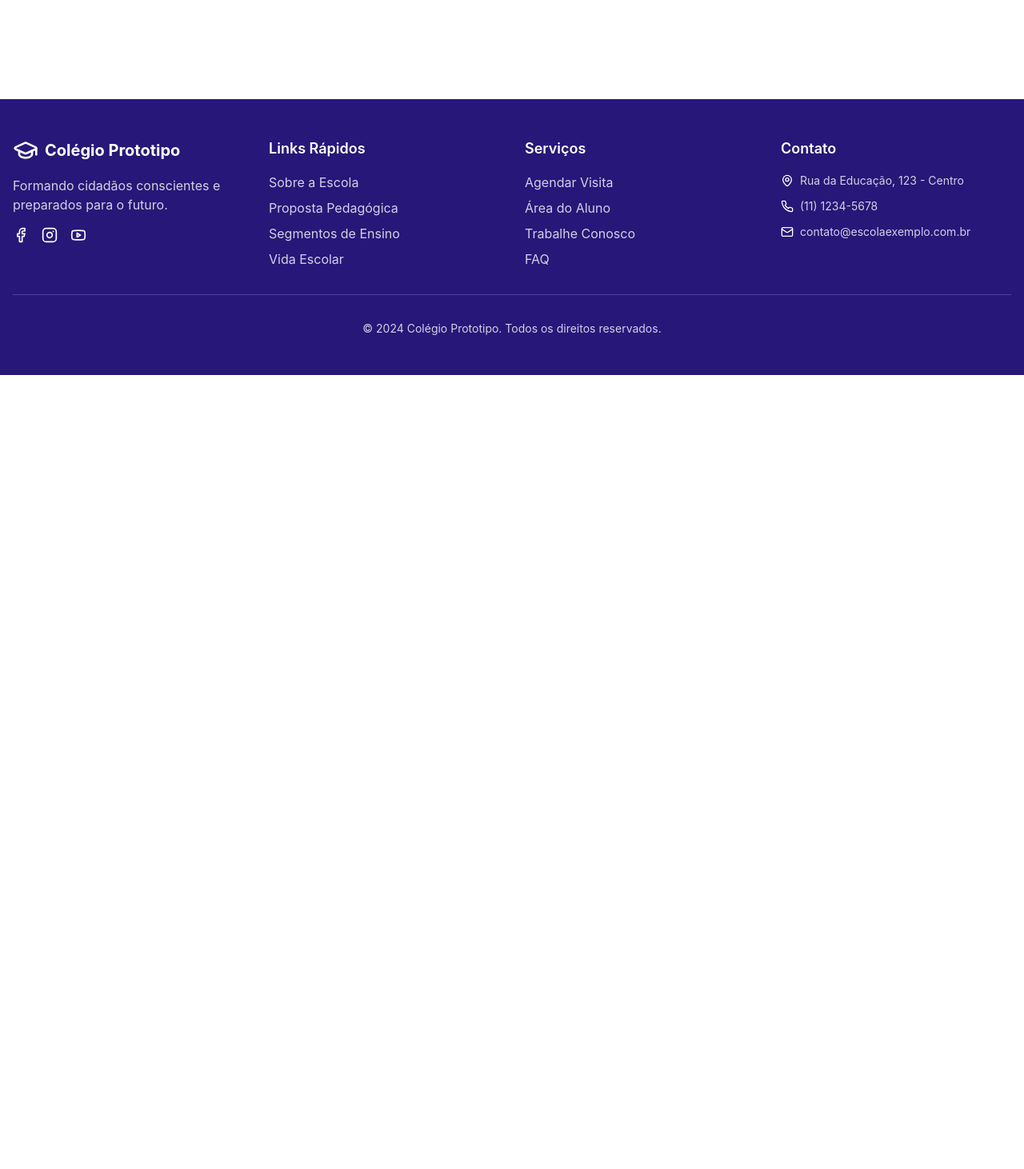
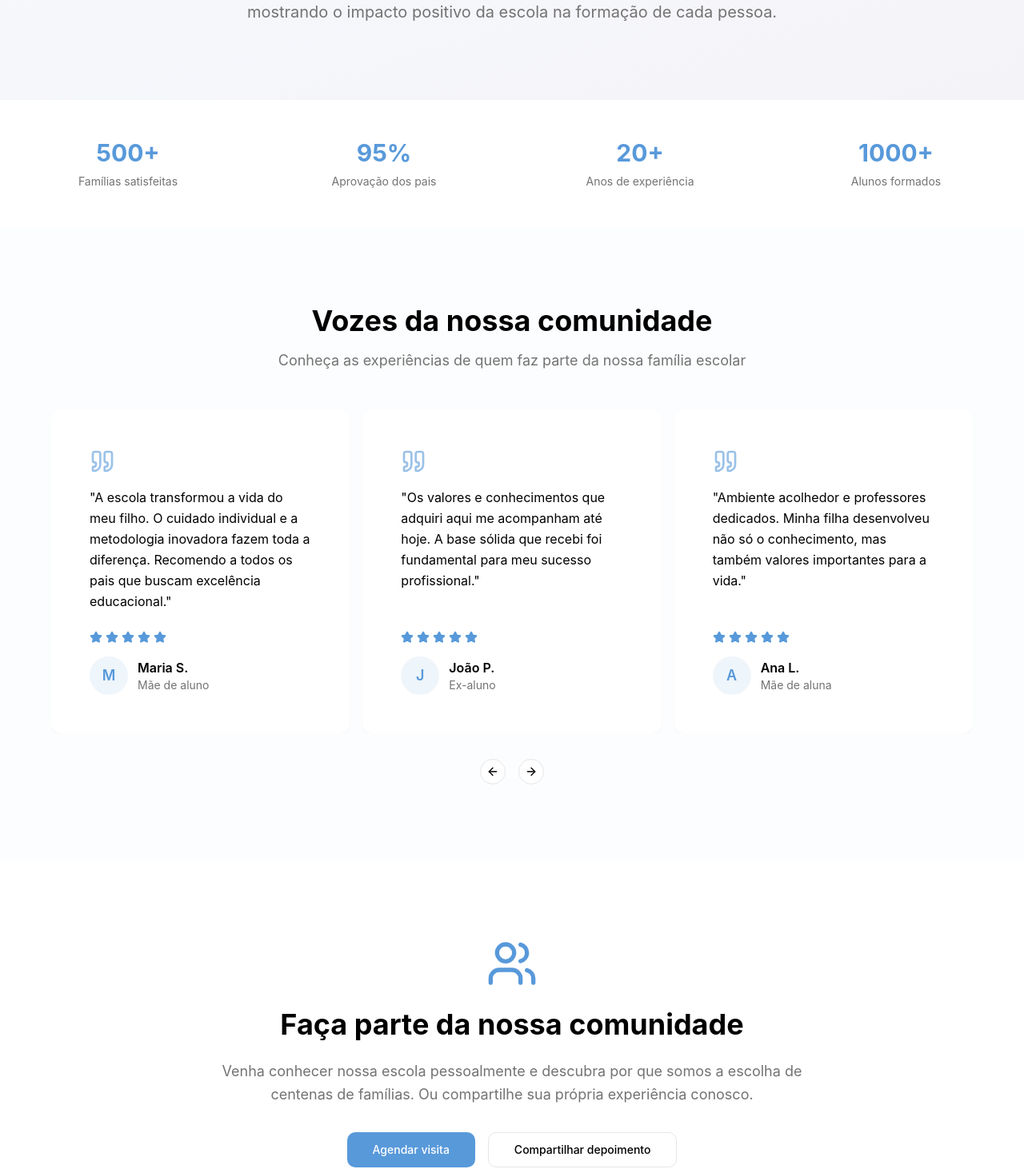
Before and after one commit to VonoxDeveloper/prototipo-marcosrichardson, a React (Vite) app: page /depoimentos in a window 1280 px wide. Shown: the part 331-1793 px from the top of the page at 80% size. Before the commit the page ends 800 px from the top, so only its background shows below. Built offline with nearby package versions, Linux system fonts and the light colour scheme.

Commit message:
Add Depoimentos page

```diff
--- a/src/pages/Depoimentos.tsx
+++ b/src/pages/Depoimentos.tsx
@@ -1,17 +1,196 @@
 import HoverGradientNavBar from '@/components/ui/hover-gradient-nav-bar';
 import Footer from '@/components/Footer';
+import { Card, CardContent } from '@/components/ui/card';
+import { Carousel, CarouselContent, CarouselItem, CarouselNext, CarouselPrevious } from '@/components/ui/carousel';
+import { Button } from '@/components/ui/button';
+import { Quote, Star, Heart, Users } from 'lucide-react';
+
+const testimonials = [
+  {
+    id: 1,
+    name: "Maria S.",
+    role: "Mãe de aluno",
+    avatar: "M",
+    text: "A escola transformou a vida do meu filho. O cuidado individual e a metodologia inovadora fazem toda a diferença. Recomendo a todos os pais que buscam excelência educacional.",
+    rating: 5
+  },
+  {
+    id: 2,
+    name: "João P.",
+    role: "Ex-aluno",
+    avatar: "J",
+    text: "Os valores e conhecimentos que adquiri aqui me acompanham até hoje. A base sólida que recebi foi fundamental para meu sucesso profissional.",
+    rating: 5
+  },
+  {
+    id: 3,
+    name: "Ana L.",
+    role: "Mãe de aluna",
+    avatar: "A",
+    text: "Ambiente acolhedor e professores dedicados. Minha filha desenvolveu não só o conhecimento, mas também valores importantes para a vida.",
+    rating: 5
+  },
+  {
+    id: 4,
+    name: "Carlos M.",
+    role: "Pai de aluno",
+    avatar: "C",
+    text: "A comunicação escola-família é excelente. Sempre bem informados sobre o desenvolvimento dos nossos filhos. Uma parceria que realmente funciona.",
+    rating: 5
+  },
+  {
+    id: 5,
+    name: "Lucia R.",
+    role: "Ex-aluna",
+    avatar: "L",
+    text: "Guardarei para sempre as memórias dos anos que passei aqui. Uma escola que prepara para a vida, não apenas para provas.",
+    rating: 5
+  },
+  {
+    id: 6,
+    name: "Roberto F.",
+    role: "Pai de aluno",
+    avatar: "R",
+    text: "Infraestrutura moderna e equipe pedagógica sempre atualizada. É visível o comprometimento com a educação de qualidade.",
+    rating: 5
+  }
+];
 
 const Depoimentos = () => {
   return (
     <div className="min-h-screen">
       <HoverGradientNavBar />
       <main className="pt-16">
-        <div className="container mx-auto px-4 py-12 sm:py-20">
-          <h1 className="text-4xl font-bold text-center mb-8">Depoimentos</h1>
-          <p className="text-lg text-center text-muted-foreground">
-            Página em desenvolvimento...
-          </p>
-        </div>
+        {/* Hero Section */}
+        <section className="bg-gradient-to-br from-primary/5 to-secondary/5 py-16 sm:py-24">
+          <div className="container mx-auto px-4 text-center">
+            <div className="inline-flex items-center gap-2 bg-primary/10 text-primary px-4 py-2 rounded-full text-sm font-medium mb-6">
+              <Heart className="w-4 h-4" />
+              Depoimentos
+            </div>
+            <h1 className="text-4xl sm:text-5xl lg:text-6xl font-bold mb-6 text-gradient">
+              O que dizem sobre nós
+            </h1>
+            <p className="text-lg sm:text-xl text-muted-foreground max-w-3xl mx-auto leading-relaxed">
+              Os depoimentos refletem as experiências reais de alunos, pais e ex-alunos,
+              mostrando o impacto positivo da escola na formação de cada pessoa.
+            </p>
+          </div>
+        </section>
+
+        {/* Stats Section */}
+        <section className="py-12 bg-white">
+          <div className="container mx-auto px-4">
+            <div className="grid grid-cols-2 md:grid-cols-4 gap-8 text-center">
+              <div className="space-y-2">
+                <div className="text-3xl font-bold text-primary">500+</div>
+                <div className="text-sm text-muted-foreground">Famílias satisfeitas</div>
+              </div>
+              <div className="space-y-2">
+                <div className="text-3xl font-bold text-primary">95%</div>
+                <div className="text-sm text-muted-foreground">Aprovação dos pais</div>
+              </div>
+              <div className="space-y-2">
+                <div className="text-3xl font-bold text-primary">20+</div>
+                <div className="text-sm text-muted-foreground">Anos de experiência</div>
+              </div>
+              <div className="space-y-2">
+                <div className="text-3xl font-bold text-primary">1000+</div>
+                <div className="text-sm text-muted-foreground">Alunos formados</div>
+              </div>
+            </div>
+          </div>
+        </section>
+
+        {/* Testimonials Section */}
+        <section className="py-16 sm:py-24 bg-muted/20">
+          <div className="container mx-auto px-4">
+            <div className="text-center mb-12">
+              <h2 className="text-3xl sm:text-4xl font-bold mb-4">
+                Vozes da nossa comunidade
+              </h2>
+              <p className="text-lg text-muted-foreground">
+                Conheça as experiências de quem faz parte da nossa família escolar
+              </p>
+            </div>
+
+            <div className="max-w-6xl mx-auto">
+              <Carousel
+                opts={{
+                  align: "start",
+                  loop: true,
+                }}
+                className="w-full"
+              >
+                <CarouselContent className="-ml-2 md:-ml-4">
+                  {testimonials.map((testimonial) => (
+                    <CarouselItem key={testimonial.id} className="pl-2 md:pl-4 md:basis-1/2 lg:basis-1/3">
+                      <Card className="card-school h-full border-0">
+                        <CardContent className="p-6 h-full flex flex-col">
+                          <Quote className="w-8 h-8 text-primary mb-4 opacity-60" />
+
+                          <p className="text-foreground mb-6 flex-1 leading-relaxed">
+                            "{testimonial.text}"
+                          </p>
+
+                          <div className="flex items-center gap-1 mb-4">
+                            {[...Array(testimonial.rating)].map((_, i) => (
+                              <Star key={i} className="w-4 h-4 fill-primary text-primary" />
+                            ))}
+                          </div>
+
+                          <div className="flex items-center gap-3">
+                            <div className="w-12 h-12 bg-primary/10 rounded-full flex items-center justify-center">
+                              <span className="text-primary font-semibold text-lg">
+                                {testimonial.avatar}
+                              </span>
+                            </div>
+                            <div>
+                              <div className="font-semibold text-foreground">
+                                {testimonial.name}
+                              </div>
+                              <div className="text-sm text-muted-foreground">
+                                {testimonial.role}
+                              </div>
+                            </div>
+                          </div>
+                        </CardContent>
+                      </Card>
+                    </CarouselItem>
+                  ))}
+                </CarouselContent>
+                <div className="flex justify-center gap-4 mt-8">
+                  <CarouselPrevious className="relative left-0 translate-y-0" />
+                  <CarouselNext className="relative right-0 translate-y-0" />
+                </div>
+              </Carousel>
+            </div>
+          </div>
+        </section>
+
+        {/* Call to Action */}
+        <section className="py-16 sm:py-24 bg-white">
+          <div className="container mx-auto px-4 text-center">
+            <div className="max-w-3xl mx-auto">
+              <Users className="w-16 h-16 text-primary mx-auto mb-6" />
+              <h2 className="text-3xl sm:text-4xl font-bold mb-6">
+                Faça parte da nossa comunidade
+              </h2>
+              <p className="text-lg text-muted-foreground mb-8 leading-relaxed">
+                Venha conhecer nossa escola pessoalmente e descubra por que somos a escolha
+                de centenas de famílias. Ou compartilhe sua própria experiência conosco.
+              </p>
+              <div className="flex flex-col sm:flex-row gap-4 justify-center">
+                <Button size="lg" className="btn-school">
+                  Agendar visita
+                </Button>
+                <Button variant="outline" size="lg">
+                  Compartilhar depoimento
+                </Button>
+              </div>
+            </div>
+          </div>
+        </section>
       </main>
       <Footer />
     </div>
```
